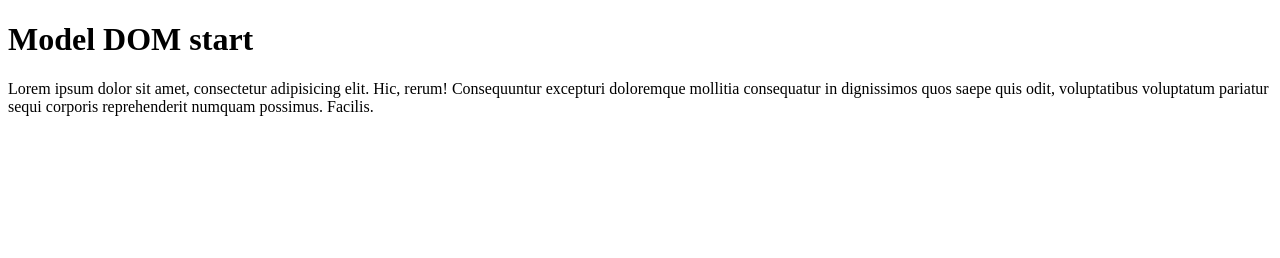
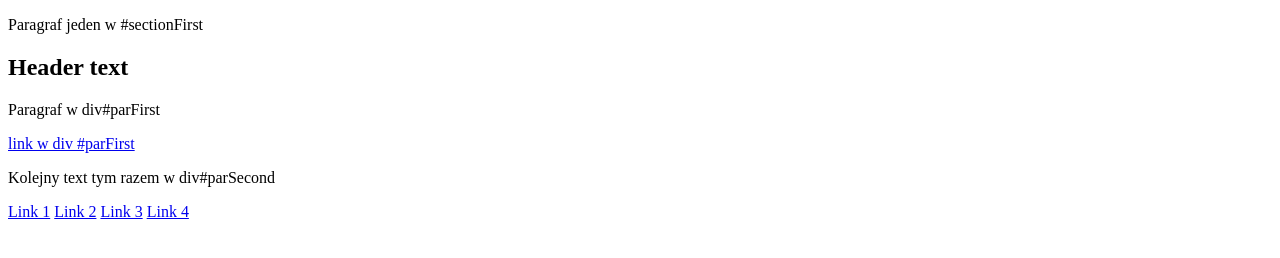
Before and after one commit to szczepaniakmichal/szczepaniakmichal.github.io, a plain HTML site: page warsztaty/DOM/index.html in a window 1280 px wide. Drawn offline with Linux system fonts and the light colour scheme.

Commit message:
sposoby chwytania elementów

```diff
--- a/warsztaty/DOM/index.html
+++ b/warsztaty/DOM/index.html
@@ -5,9 +5,33 @@
     <title>Model DOM</title>
 </head>
 <body>
-       <h1>Model DOM start</h1>
-       <p>Lorem ipsum dolor sit amet, consectetur adipisicing elit. Hic, rerum! Consequuntur excepturi doloremque mollitia consequatur in dignissimos quos saepe quis odit, voluptatibus voluptatum pariatur sequi corporis reprehenderit numquam possimus. Facilis.</p>
-    <script src="js/model-dom.js"></script>
+
+        <section id="sectionFirst">
+            <header>
+                <p>Paragraf jeden w #sectionFirst</p>
+                <!-- Tutaj komentarz do #sectionFirst -->
+                <h1 id="main-header">Header text</h1>
+            </header>
+
+            <div id="parFirst">
+                <p>Paragraf w div#parFirst</p>
+                <a href="http://akademia108.pl" class="link">
+                link w div #parFirst
+                </a>
+            </div>
+
+               <div id="parSecond">
+                   <p>Kolejny text tym razem w div#parSecond</p>
+               </div>
+
+                <a href="http;//akademia108.pl" class="link">Link 1</a>
+                <a href="#" class="link">Link 2</a>
+                <a href="#" class="link superlink">Link 3</a>
+                <a href="#" class="link superlink">Link 4</a>
+
+        </section>
+
+    <script src="js/szukanie-elementow.js"></script>
 
 </body>
 </html>
--- /dev/null
+++ b/warsztaty/DOM/js/szukanie-elementow.js
@@ -0,0 +1,36 @@
+//pobranie leementu po id - tylko jeden element
+//parament w getElementById bez #
+var parFirst = document.getElementById("parFirst");
+//console.log( parFirst );
+
+//pobranie elementu po klasie - kolekcja elementów
+//parament w getElementById bez .
+var elementLink = document.getElementsByClassName('link');
+//console.log( elementLink );
+
+//pobranie elementu z tagu
+var elementTag = document.getElementsByTagName("p")
+//console.log( elementTag );
+
+//pobranie wszystkich elementów po selektorze .superlink - tutaj niezbędne jest podanie selektora klasy, jesli pobieramy klasy lub id
+var elementSuperlink = document.querySelectorAll(".superlink");
+//console.log( elementSuperlink );
+
+//pobranie pojedyczego elementu po selektorze id
+var parSecond = document.querySelector('#parSecond');
+//console.log( parSecond );
+
+//var mojeLinki = document.getElementsByClassName('link');
+//console.log( mojeLinki[1] );
+
+/*for(var i=0; i<mojeLinki.length; i++){    //pętla przelatująca po elementach
+    console.log("To mój link nr: " + (i +1) );
+    console.log( mojeLinki[i] );
+    console.log("---------------------------------");
+}*/
+
+//pętla forEach działa na kolekcji pobranej za pomocą metody document.querySelectorAll()
+var mojeLinki = document.querySelectorAll('.link');
+mojeLinki.forEach(function(element,index){
+                  console.log( element );
+                  });
```
Also changed, not shown: warsztaty/DOM/js/model-dom.js (+6 -5 lines).
